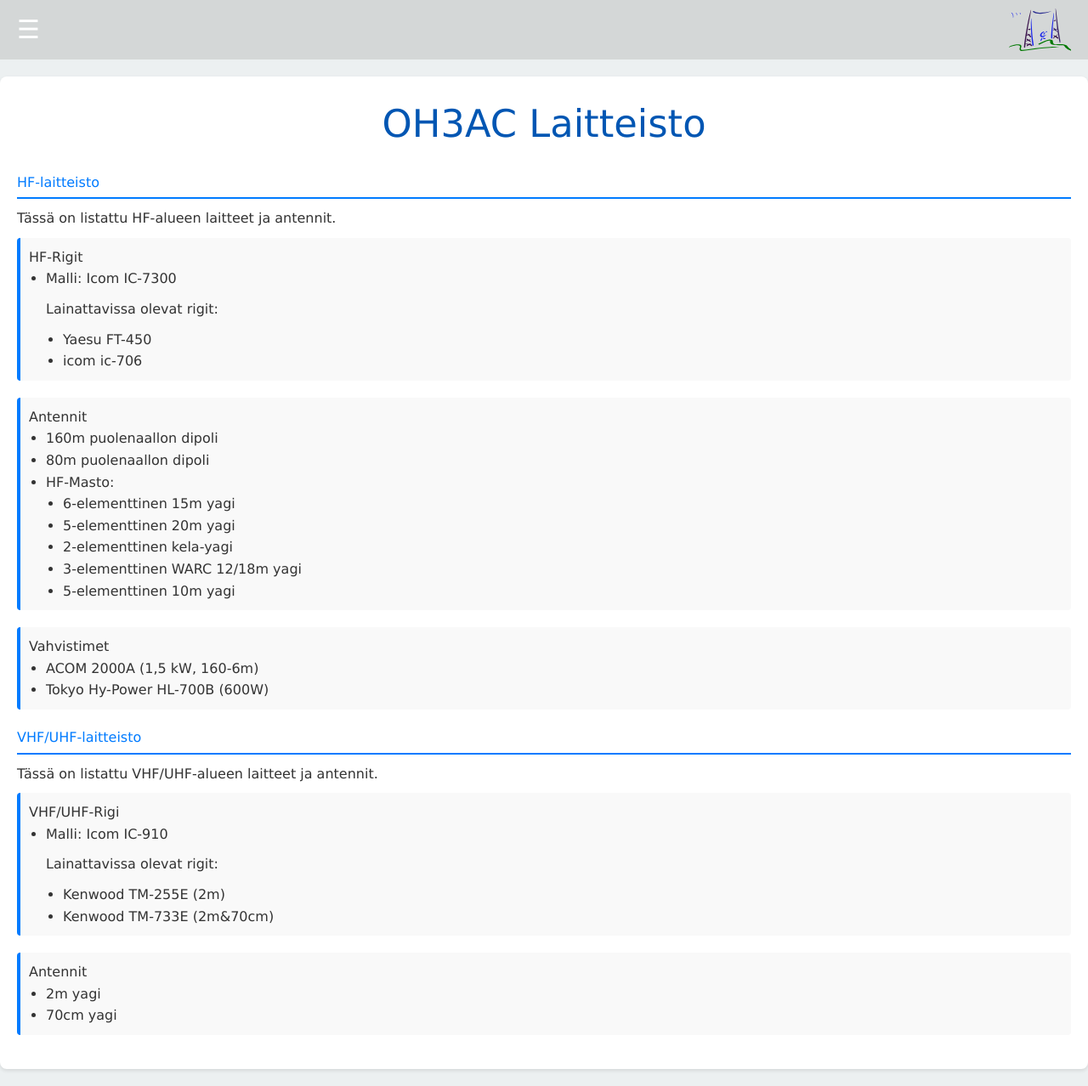
After one commit to mikosavolainen/oh3ac, a PHP site: page /laitteisto.php in a window 1280 px wide. The commit adds this page. Shown: the whole page at 85% size. Run offline with PHP 8.4, Linux system fonts and the light colour scheme.

Commit message:
Laitteisto sivu täytetty

```diff
--- a/components/menu.php
+++ b/components/menu.php
@@ -10,7 +10,7 @@
     <button class="dropdown-btn" onclick="toggleDropdown(this)">Esittely</button>
     <div class="dropdown-container">
 
-        <a href="about.php#vision">OH3AC Laitteisto</a>
+        <a href="laitteisto.php">OH3AC Laitteisto</a>
         <a href="toistimet.php">Toistimet</a>
         <a href="about.php#team">Hallitus</a>
         <a href="about.php">Kerhon historia</a>
--- /dev/null
+++ b/laitteisto.php
@@ -0,0 +1,95 @@
+<?php
+include 'components/header.php';
+?>
+
+<!DOCTYPE html>
+<html lang="fi">
+<head>
+    <meta charset="UTF-8">
+    <meta name="viewport" content="width=device-width, initial-scale=1.0">
+    <title>OH3AC Laitteisto</title>
+    <link rel="stylesheet" href="../styles/styles.css">
+</head>
+<body>
+    <div class="laitteisto">
+        <h1>OH3AC Laitteisto</h1>
+
+        <!-- HF-laitteisto -->
+        <section>
+            <h2>HF-laitteisto</h2>
+            <p>Tässä on listattu HF-alueen laitteet ja antennit.</p>
+
+            <div class="laitteisto-info">
+                <h3>HF-Rigit</h3>
+                <ul>
+                    <li><strong>Malli:</strong> Icom IC-7300</li>
+                    <p>Lainattavissa olevat rigit:</p>
+                    <ul>
+
+                    <li>Yaesu FT-450</li>
+                    <li>icom ic-706</li>
+                    </ul>
+                </ul>
+            </div>
+
+            <div class="laitteisto-info">
+                <h3>Antennit</h3>
+                <ul>
+                    <li>160m puolenaallon dipoli</li>
+                    <li>80m puolenaallon dipoli</li>
+                    <li>HF-Masto:</li>
+                </ul>
+<ul>
+
+                <ul>
+
+                    <li>6-elementtinen 15m yagi</li>
+                    <li>5-elementtinen 20m yagi</li>
+                    <li>2-elementtinen kela-yagi</li>
+                    <li>3-elementtinen WARC 12/18m yagi</li>
+                    <li>5-elementtinen 10m yagi</li>
+                </ul>
+            </ul>
+            </div>
+
+            <div class="laitteisto-info">
+                <h3>Vahvistimet</h3>
+                <ul>
+                    <li>ACOM 2000A (1,5 kW, 160-6m)</li>
+                    <li>Tokyo Hy-Power HL-700B (600W)</li>
+                </ul>
+            </div>
+        </section>
+
+
+
+        <!-- VHF/UHF-laitteisto -->
+        <section>
+            <h2>VHF/UHF-laitteisto</h2>
+            <p>Tässä on listattu VHF/UHF-alueen laitteet ja antennit.</p>
+
+            <div class="laitteisto-info">
+                <h3>VHF/UHF-Rigi</h3>
+                <ul>
+                    <li><strong>Malli:</strong> Icom IC-910</li>
+
+
+                    <p>Lainattavissa olevat rigit:</p>
+<ul>
+                    <li>Kenwood TM-255E (2m)</li>
+                    <li>Kenwood TM-733E (2m&70cm)</li>
+                    </ul>
+                </ul>
+            </div>
+
+            <div class="laitteisto-info">
+                <h3>Antennit</h3>
+                <ul>
+                    <li>2m yagi</li>
+                    <li>70cm yagi</li>
+                </ul>
+            </div>
+        </section>
+    </div>
+</body>
+</html>
--- a/styles/styles.css
+++ b/styles/styles.css
@@ -481,3 +481,72 @@
         font-size: 0.9rem;
     }
 }
+
+
+/* laitteisto */
+.laitteisto {
+    max-width: 100%;
+    margin: 20px auto;
+    padding: 20px;
+    background: #fff;
+    border-radius: 8px;
+    box-shadow: 0 2px 4px rgba(0, 0, 0, 0.1);
+}
+
+.laitteisto h1 {
+    text-align: center;
+    color: #0056b3;
+}
+
+.laitteisto h2 {
+    color: #007BFF;
+    border-bottom: 2px solid #007BFF;
+    padding-bottom: 5px;
+    margin-top: 20px;
+}
+
+.laitteisto p {
+    margin: 10px 0;
+}
+
+.laitteisto ul {
+    list-style-type: disc;
+    margin-left: 20px;
+}
+
+.laitteisto a {
+    color: #007BFF;
+    text-decoration: none;
+}
+
+.laitteisto a:hover {
+    text-decoration: underline;
+}
+
+.laitteisto-info {
+    margin-bottom: 20px;
+    padding: 10px;
+    background: #f9f9f9;
+    border-left: 4px solid #007BFF;
+    border-radius: 4px;
+}
+
+/* Responsiivisuuden säilyttäminen */
+@media (max-width: 768px) {
+    .laitteisto {
+        padding: 15px;
+    }
+
+    .laitteisto h1 {
+        font-size: 1.5rem;
+    }
+
+    .laitteisto h2 {
+        font-size: 1.2rem;
+    }
+
+    .laitteisto p,
+    .laitteisto ul {
+        font-size: 0.9rem;
+    }
+}
```
Also changed, not shown: Kerhon laitteisto .txt (added, +23 -0 lines).
